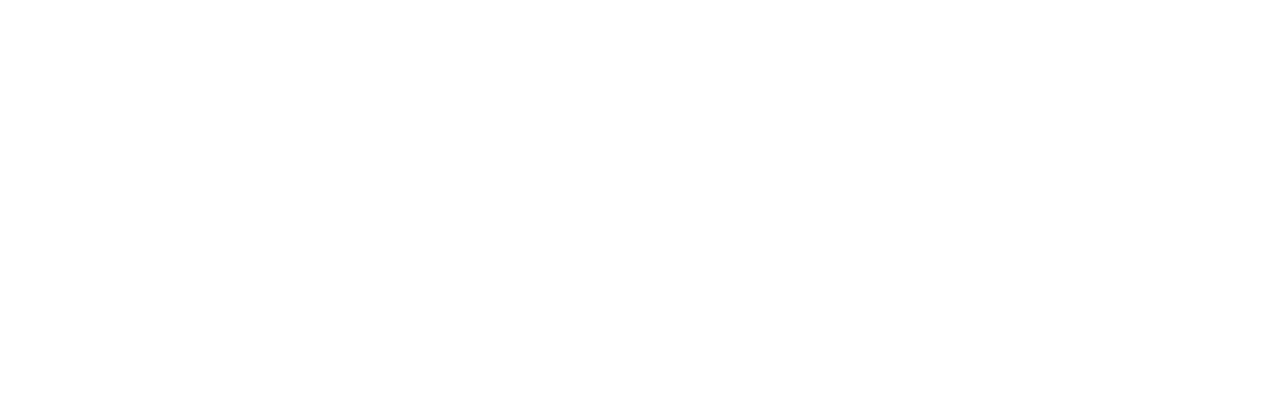
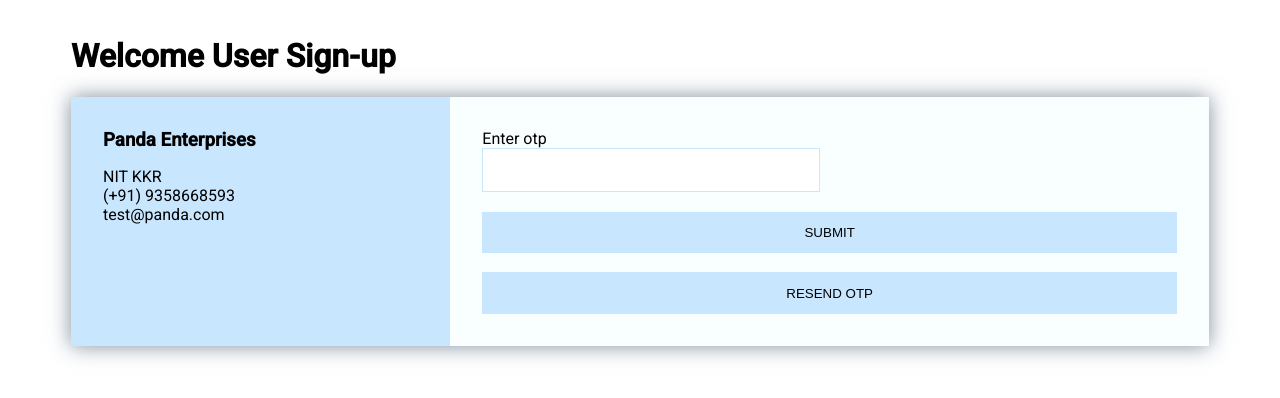
Before and after one commit to snehaagarwal625/job-listing, an Angular app: page /otp in a window 1280 px wide. Before the commit this address led to /. Shown: the top 398 px of the page. Built offline with nearby package versions, Linux system fonts and the light colour scheme.

Commit message:
added otp component

```diff
--- a/src/app/login/login.component.ts
+++ b/src/app/login/login.component.ts
@@ -1,5 +1,6 @@
 import { Component, OnInit } from '@angular/core';
 import { FormGroup, FormControl, Validators } from '@angular/forms'
+import { Router } from '@angular/router';
 
 @Component({
   selector: 'app-login',
@@ -8,7 +9,7 @@
 })
 export class LoginComponent implements OnInit {
 
-  constructor() { }
+  constructor(private router: Router) { }
 
   ngOnInit(): void {
   }
@@ -17,6 +18,7 @@
   })
   onSubmit() {
     console.log(this.loginForm);
+    this.router.navigateByUrl('otp');
   }
 
 }
--- /dev/null
+++ b/src/app/otp/otp.component.html
@@ -0,0 +1,33 @@
+<div class="container">
+    <h1 class="brand"><span>Welcome User </span> Sign-up</h1>
+    <div class="wrapper animated bounceInLeft">
+        <div class="company-info">
+            <h3>Panda Enterprises</h3>
+            <ul>
+                <li><i class="fa fa-road"></i> NIT KKR</li>
+                <li><i class="fa fa-phone"></i> (+91) 9358668593</li>
+                <li><i class="fa fa-envelope"></i> test@panda.com</li>
+            </ul>
+        </div>
+        <div class="contact">
+
+            <form [formGroup]="otpForm" (ngSubmit)="onSubmit()">
+                <p>
+                    <label>Enter otp</label>
+                    <input type="text" name="otp" formControlName="email" required>
+                </p>
+
+                <p class="full">
+                    <button type="submit">Submit</button>
+                </p>
+
+            </form>
+            <br>
+            <form [formGroup]="otpForm" (ngSubmit)="onReSubmit()">
+                <p class="full">
+                    <button type="submit">resend otp</button>
+                </p>
+                </form>
+        </div>
+    </div>
+</div>
--- /dev/null
+++ b/src/app/otp/otp.component.scss
@@ -0,0 +1,110 @@
+*{
+    box-sizing: border-box;
+  }
+
+  body{
+    background:#92bde7;
+    color:#485e74;
+    line-height:1.6;
+    font-family: 'Segoe UI', Tahoma, Geneva, Verdana, sans-serif;
+    padding:1em;
+  }
+
+  .container{
+    max-width:1170px;
+    margin-left:auto;
+    margin-right:auto;
+    padding:1em;
+  }
+
+  ul{
+    list-style: none;
+    padding:0;
+  }
+
+  .brand{
+    text-align: center;
+  }
+
+  // .brand span{
+  //   color:#fff;
+  // }
+
+  .wrapper{
+    box-shadow: 0 0 20px 0 rgba(72,94,116,0.7);
+  }
+
+  .wrapper > *{
+    padding: 1em;
+  }
+
+  .company-info{
+    background:#c9e6ff;
+  }
+
+  .company-info h3, .company-info ul{
+    text-align: center;
+    margin:0 0 1rem 0;
+  }
+
+  .contact{
+    background:#f9feff;
+  }
+
+  /* FORM STYLES */
+  .contact form{
+    display: grid;
+    grid-template-columns: 1fr 1fr;
+    grid-gap:20px;
+  }
+
+  .contact form label{
+    display:block;
+  }
+
+  .contact form p{
+    margin:0;
+  }
+
+  .contact form .full{
+    grid-column: 1 / 3;
+  }
+
+  .contact form button, .contact form input, .contact form textarea{
+    width:100%;
+    padding:1em;
+    border:1px solid #c9e6ff;
+  }
+  .resume input{
+    border: none !important;
+    padding: 1em 0 0 0 !important;
+  }
+
+  .contact form button{
+    background:#c9e6ff;
+    border:0;
+    text-transform: uppercase;
+  }
+
+  .contact form button:hover,.contact form button:focus{
+    background:#92bde7;
+    color:#fff;
+    outline:0;
+    transition: background-color 2s ease-out;
+  }
+
+  /* LARGE SCREENS */
+  @media(min-width:700px){
+    .wrapper{
+      display: grid;
+      grid-template-columns: 1fr 2fr;
+    }
+
+    .wrapper > *{
+      padding:2em;
+    }
+
+    .company-info h3, .company-info ul, .brand{
+      text-align: left;
+    }
+  }
--- /dev/null
+++ b/src/app/otp/otp.component.ts
@@ -0,0 +1,25 @@
+import { Component, OnInit } from '@angular/core';
+import { FormControl, FormGroup } from '@angular/forms';
+
+@Component({
+  selector: 'app-otp',
+  templateUrl: './otp.component.html',
+  styleUrls: ['./otp.component.scss']
+})
+export class OtpComponent implements OnInit {
+
+  constructor() { }
+
+  ngOnInit(): void {
+  }
+  otpForm = new FormGroup({
+    email: new FormControl(),
+  })
+  onSubmit() {
+    console.log(this.otpForm);
+  }
+  onReSubmit(){
+    console.log(this.otpForm);
+  }
+
+}
--- a/src/app/register/register.component.ts
+++ b/src/app/register/register.component.ts
@@ -1,5 +1,6 @@
 import { Component, OnInit } from '@angular/core';
-import { FormGroup, FormControl, Validators } from '@angular/forms'
+import { FormGroup, FormControl, Validators } from '@angular/forms';
+import { Router } from '@angular/router';
 
 @Component({
   selector: 'app-register',
@@ -8,7 +9,7 @@
 })
 export class RegisterComponent implements OnInit {
 
-  constructor() { }
+  constructor(private router: Router) { }
 
   ngOnInit(): void {
   }
@@ -24,6 +25,7 @@
 
   onSubmit() {
     console.log(this.registerForm);
+    this.router.navigateByUrl('otp');
   }
 
 }
```
Also changed, not shown: src/app/app-routing.module.ts (+9 -4 lines), src/app/app.module.ts (+6 -2 lines), 1 other file (tests, documents, lock files or other folders).
